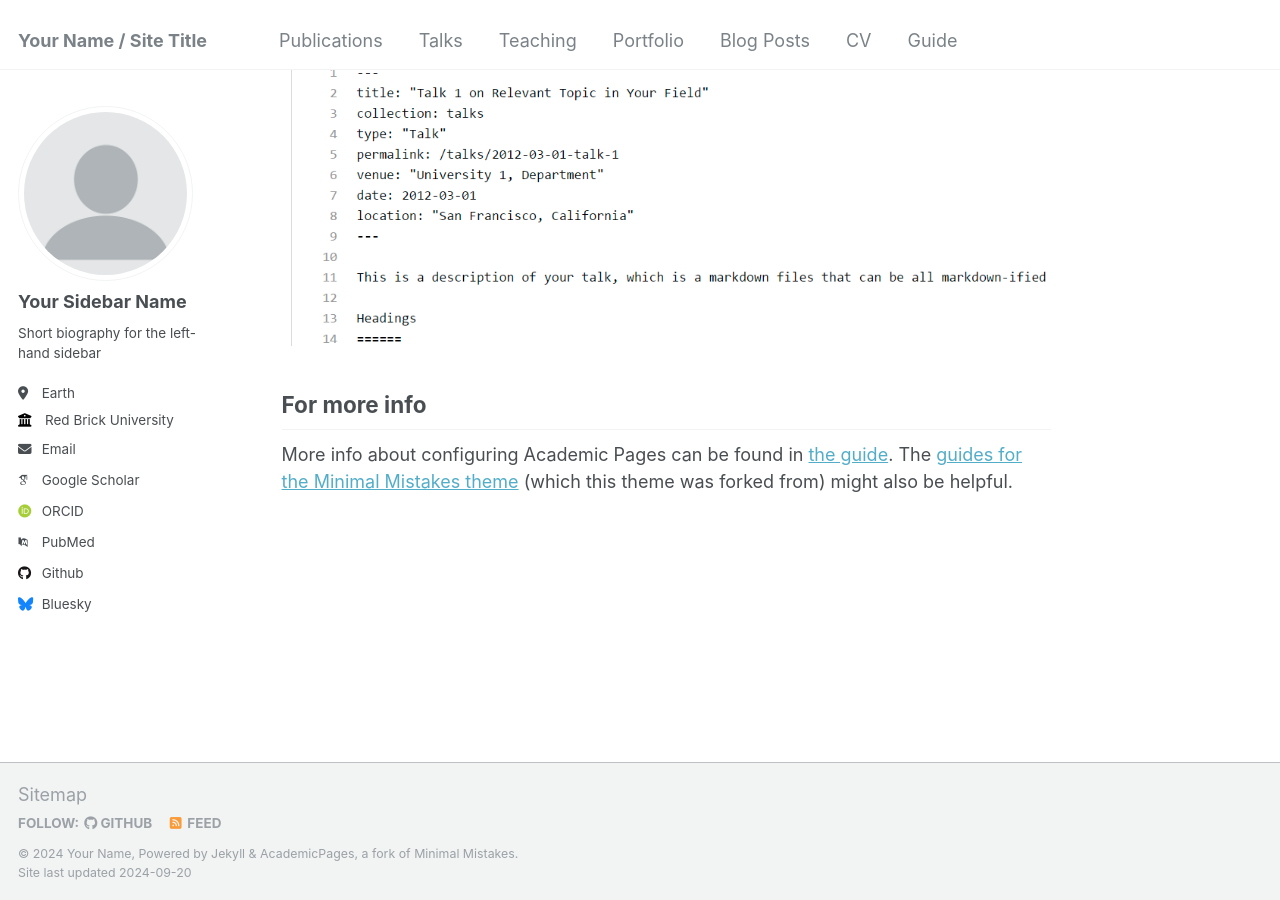
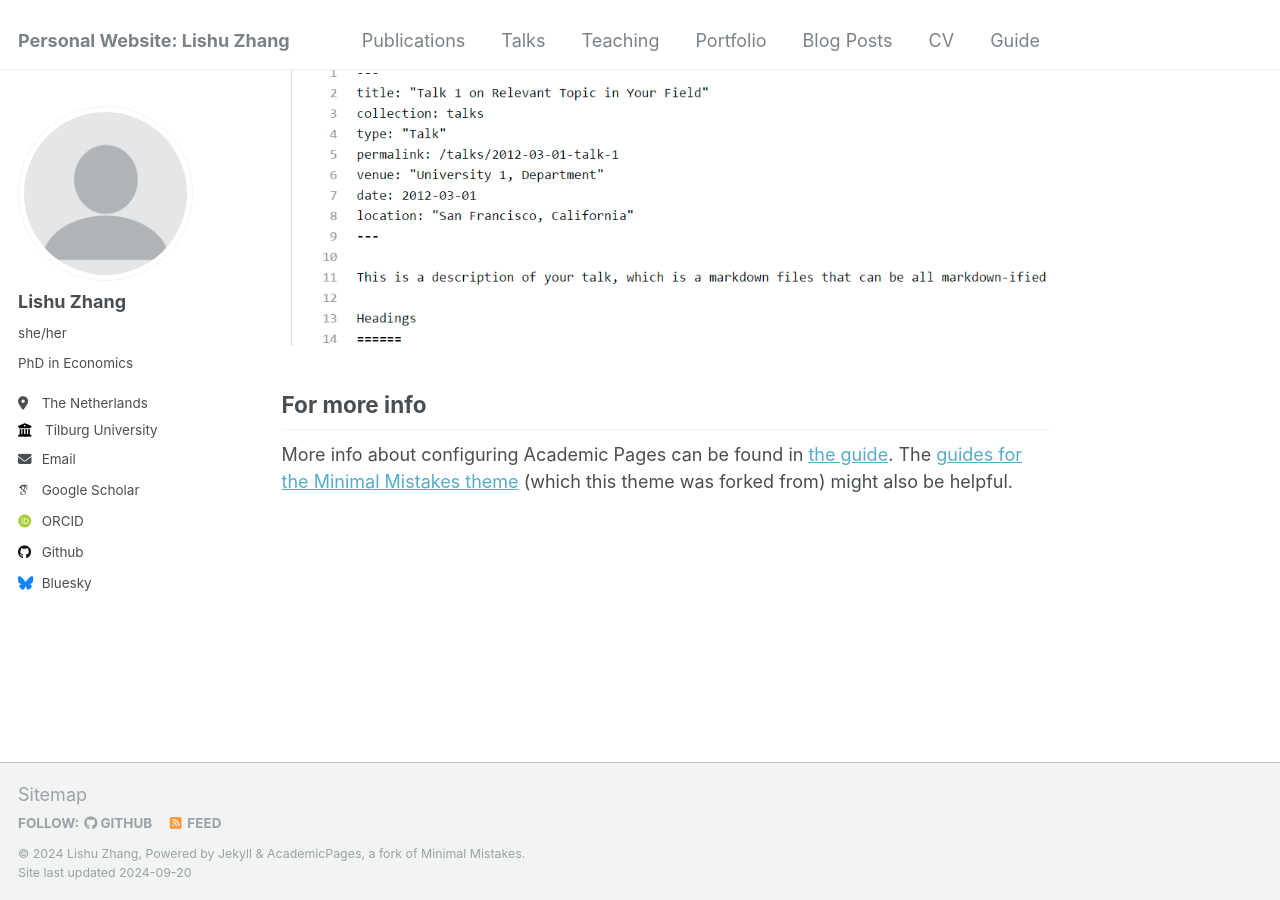
Before and after one commit to LishuZ/LishuZ.github.io, a Jekyll site: the page built from _pages/about.md, in a window 1280 px wide and 900 px high, scrolled down 2643 px. Built offline with Jekyll 4.4.1, drawn with Linux system fonts in a browser that asks for light colours; some web fonts are replaced.

Commit message:
_config.yml

```diff
--- a/_config.yml
+++ b/_config.yml
@@ -8,13 +8,13 @@
 
 # Basic Site Settings
 locale                   : "en-US"
-title                    : "Your Name / Site Title"
+title                    : "Personal Website: Lishu Zhang"
 title_separator          : "-"
-name                     : &name "Your Name"
-description              : &description "personal description"
+name                     : &name "Lishu Zhang"
+description              : &description "I am a fourth-year PhD candidate in Economics at Tilburg University. My research delves into the responses of financial markets to climate change, with a particular focus on the international provision of brown financing."
 url                      : https://academicpages.github.io # the base hostname & protocol for your site e.g. "https://mmistakes.github.io"
-baseurl                  : "" # the subpath of your site, e.g. "/blog"
-repository               : "academicpages/academicpages.github.io"
+baseurl                  : "/intro" # the subpath of your site, e.g. "/blog"
+repository               : "LishuZ/LishuZ.github.io"
 
 # Site Author - The following control what appear as part of the author content on the side bar.
 #               If a field is blank the icon and link will not appear, otherwise it will be shown.
@@ -22,21 +22,21 @@ repository               : "academicpages/academicpages.github.io"
 author:
   # Biographic information
   avatar           : "profile.png"
-  name             : "Your Sidebar Name"
-  pronouns         : # example: "she/her"
-  bio              : "Short biography for the left-hand sidebar"
-  location         : "Earth"
-  employer         : "Red Brick University"
+  name             : "Lishu Zhang"
+  pronouns         : "she/her"  # example: "she/her"
+  bio              : "PhD in Economics"
+  location         : "The Netherlands"
+  employer         : "Tilburg University"
   uri              : # URL
-  email            : "none@example.org"
+  email            : "l.zhang_3@tilburguniversity.edu"
 
   # Academic websites
   arxiv            : # URL - Update with the correct link to your profile
-  googlescholar    : "https://scholar.google.com/citations?user=PS_CX0AAAAAJ"
+  googlescholar    : "https://scholar.google.com/citations?hl=zh-CN&user=19jsgQMAAAAJ"
   impactstory      : # URL
-  orcid            : "http://orcid.org/yourorcidurl"
+  orcid            : "https://orcid.org/0000-0003-0237-7664"
   semantic         : # URL
-  pubmed           : "https://www.ncbi.nlm.nih.gov/pubmed/?term=john+snow"
+  pubmed           : #"https://www.ncbi.nlm.nih.gov/pubmed/?term=john+snow"
   researchgate     : # URL
 
   # Repositories and software development
```
